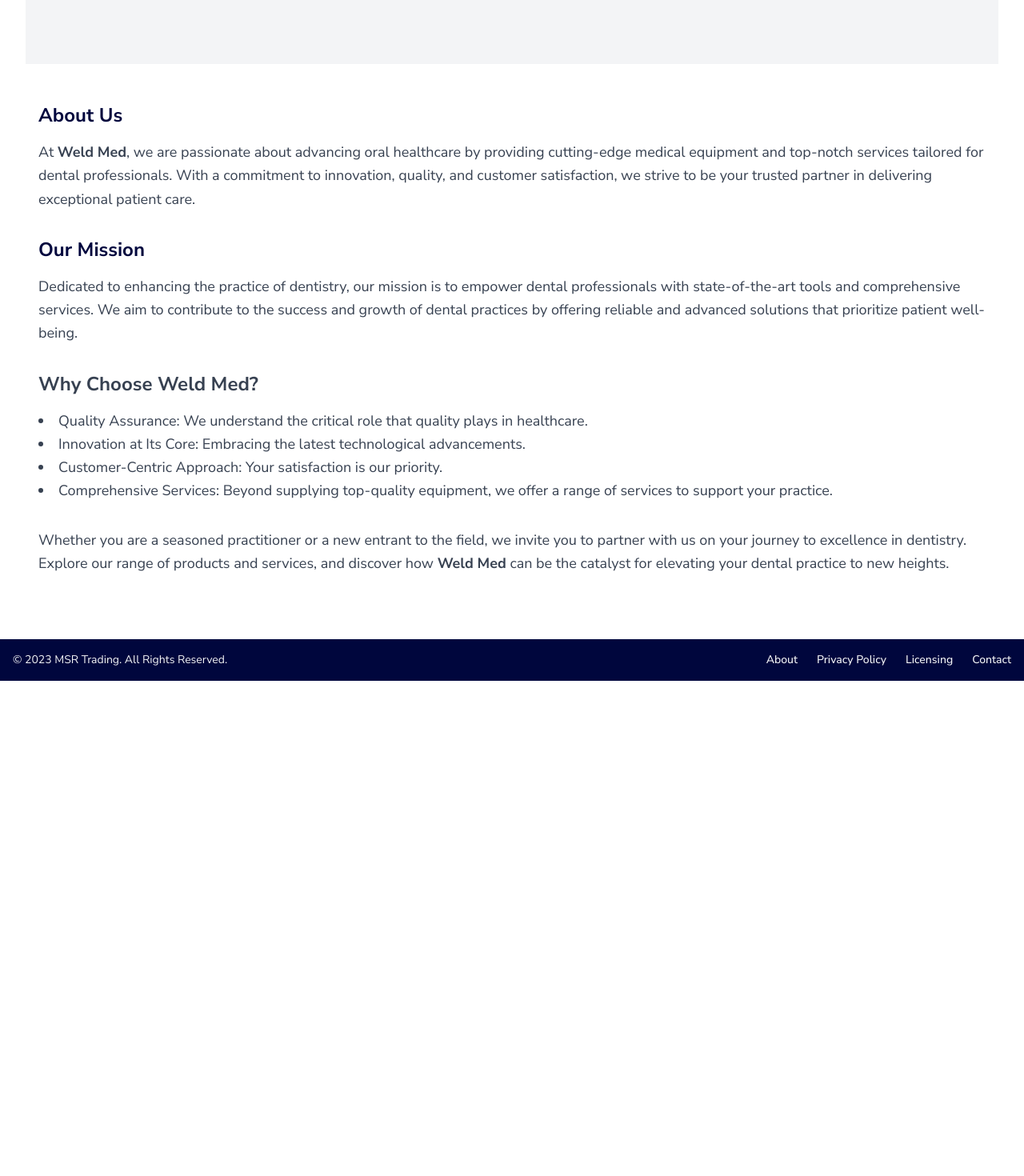
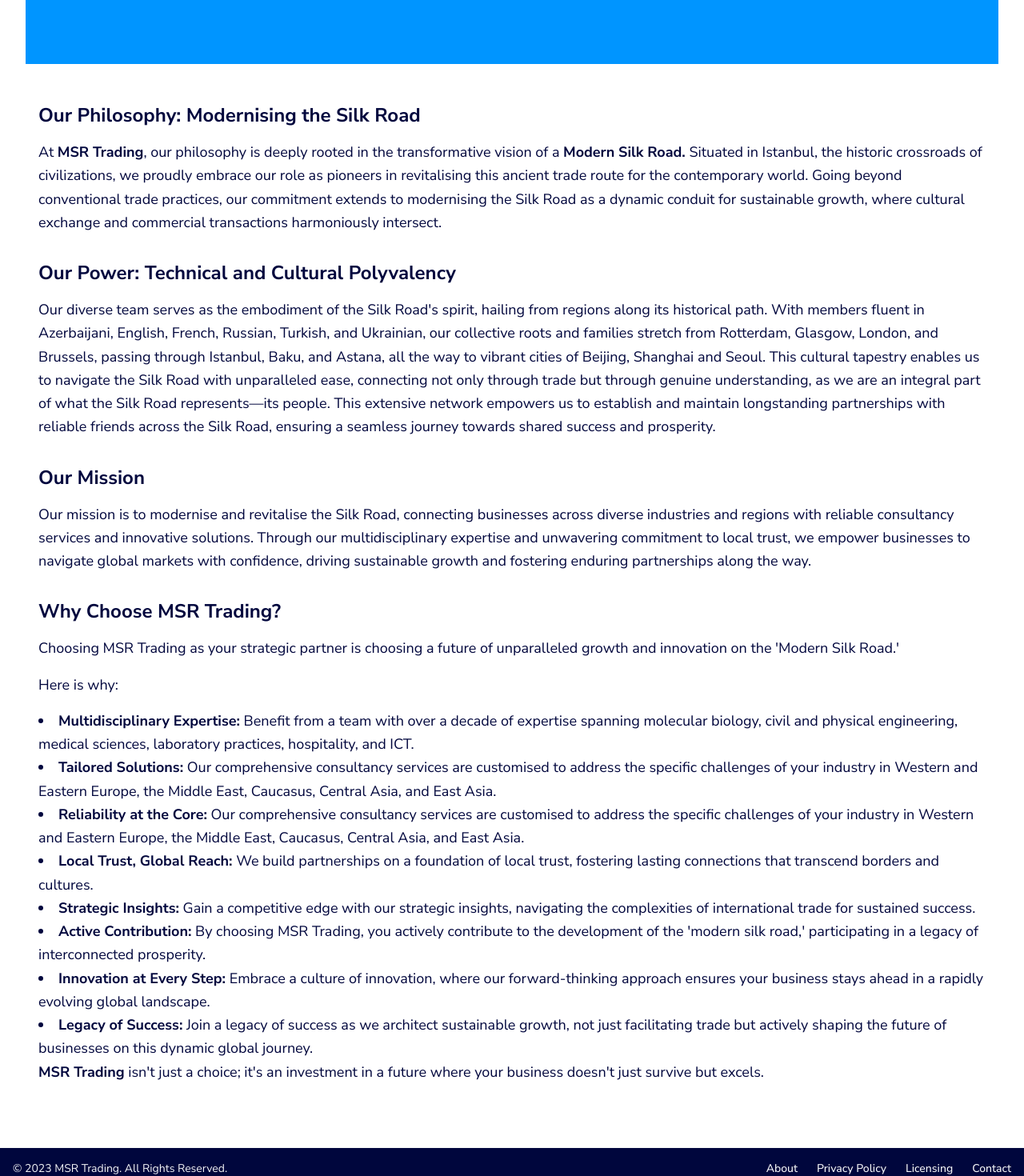
Before and after one commit to musaakhmed/msr-trading, a Next.js app: page /company in a window 1280 px wide. Shown: the part 400-1870 px from the top of the page at 80% size. Before the commit the page ends 1251 px from the top, so only its background shows below. Built offline with nearby package versions, Linux system fonts and the light colour scheme.

Commit message:
text modifications

```diff
--- a/src/app/company/page.tsx
+++ b/src/app/company/page.tsx
@@ -29,19 +29,18 @@ const paragraphVars = {
 
 const company = () => {
 	return (
-		<article className="max-w-screen container mx-auto pb-12 pt-16 lg:pt-24 ">
-			<div className=" mb-12 flex h-96 w-full flex-col items-center justify-center gap-12 bg-secondary px-8 text-center">
+		<article className="max-w-screen container mx-auto pb-12 pt-24 ">
+			<div className=" mb-12 flex h-96 w-full flex-col items-center justify-center gap-12 bg-accent px-8 text-center">
 				<motion.h1
 					variants={titleVars}
 					initial="initial"
 					animate="animate"
-					className="text-2xl font-extrabold lg:text-3xl"
+					className="text-2xl font-extrabold text-accent-foreground lg:text-3xl"
 				>
-					Our Vision, Your Success. Navigating the Path to Excellence
-					in Dentistry.
+					Our Vision, Your Success.
 				</motion.h1>
 				<motion.p
-					className="text-lg"
+					className="text-lg text-accent-foreground"
 					variants={paragraphVars}
 					initial="initial"
 					animate="animate"
@@ -51,64 +50,138 @@ const company = () => {
 					at the forefront.
 				</motion.p>
 			</div>
-			<div className="px-4">
-				<h2 className="mb-4 text-2xl font-bold">About Us</h2>
-				<p className="mb-8 text-lg leading-relaxed text-gray-700">
-					At <span className="font-bold">Weld Med</span>, we are
-					passionate about advancing oral healthcare by providing
-					cutting-edge medical equipment and top-notch services
-					tailored for dental professionals. With a commitment to
-					innovation, quality, and customer satisfaction, we strive to
-					be your trusted partner in delivering exceptional patient
-					care.
+			<div className="gap-8 px-4">
+				<h2 className="mb-4 text-2xl font-bold  ">
+					Our Philosophy: Modernising the Silk Road
+				</h2>
+				<p className="mb-8 text-lg leading-relaxed">
+					At <span className="font-bold">MSR Trading</span>, our
+					philosophy is deeply rooted in the transformative vision of
+					a <span className="font-bold">Modern Silk Road.</span>{' '}
+					Situated in Istanbul, the historic crossroads of
+					civilizations, we proudly embrace our role as pioneers in
+					revitalising this ancient trade route for the contemporary
+					world. Going beyond conventional trade practices, our
+					commitment extends to modernising the Silk Road as a dynamic
+					conduit for sustainable growth, where cultural exchange and
+					commercial transactions harmoniously intersect.
+				</p>{' '}
+			</div>
+			<div className="gap-8 px-4">
+				<h2 className="mb-4 text-2xl font-bold  ">
+					Our Power: Technical and Cultural Polyvalency
+				</h2>
+				<p className="mb-8 text-lg leading-relaxed">
+					Our diverse team serves as the embodiment of the Silk
+					Road&apos;s spirit, hailing from regions along its
+					historical path. With members fluent in Azerbaijani,
+					English, French, Russian, Turkish, and Ukrainian, our
+					collective roots and families stretch from Rotterdam,
+					Glasgow, London, and Brussels, passing through Istanbul,
+					Baku, and Astana, all the way to vibrant cities of Beijing,
+					Shanghai and Seoul. This cultural tapestry enables us to
+					navigate the Silk Road with unparalleled ease, connecting
+					not only through trade but through genuine understanding, as
+					we are an integral part of what the Silk Road represents—its
+					people. This extensive network empowers us to establish and
+					maintain longstanding partnerships with reliable friends
+					across the Silk Road, ensuring a seamless journey towards
+					shared success and prosperity.
 				</p>
 			</div>
 
 			<div className="mb-8 px-4">
 				<h2 className="mb-4 text-2xl font-bold">Our Mission</h2>
-				<p className="mb-8 text-lg leading-relaxed text-gray-700">
-					Dedicated to enhancing the practice of dentistry, our
-					mission is to empower dental professionals with
-					state-of-the-art tools and comprehensive services. We aim to
-					contribute to the success and growth of dental practices by
-					offering reliable and advanced solutions that prioritize
-					patient well-being.
+				<p className="mb-8 text-lg leading-relaxed ">
+					Our mission is to modernise and revitalise the Silk Road,
+					connecting businesses across diverse industries and regions
+					with reliable consultancy services and innovative solutions.
+					Through our multidisciplinary expertise and unwavering
+					commitment to local trust, we empower businesses to navigate
+					global markets with confidence, driving sustainable growth
+					and fostering enduring partnerships along the way.
 				</p>
 			</div>
 
-			<div className="mb-8 px-4 text-lg leading-relaxed text-gray-700">
+			<div className="mb-8 px-4 text-lg leading-relaxed ">
 				<h2 className="mb-4 text-2xl font-bold">
-					Why Choose <span className="font-bold">Weld Med</span>?
+					Why Choose <span className="font-bold">MSR Trading</span>?
 				</h2>
-				<ul className="list-inside list-disc text-gray-700">
+				<p className="mb-4">
+					Choosing MSR Trading as your strategic partner is choosing a
+					future of unparalleled growth and innovation on the
+					&apos;Modern Silk Road.&apos;
+				</p>
+				<p className="mb-4">Here is why:</p>
+				<ul className="list-inside list-disc ">
 					<li>
-						Quality Assurance: We understand the critical role that
-						quality plays in healthcare.
+						<span className="font-bold">
+							Multidisciplinary Expertise:
+						</span>{' '}
+						Benefit from a team with over a decade of expertise
+						spanning molecular biology, civil and physical
+						engineering, medical sciences, laboratory practices,
+						hospitality, and ICT.
 					</li>
 					<li>
-						Innovation at Its Core: Embracing the latest
-						technological advancements.
+						<span className="font-bold">Tailored Solutions:</span>{' '}
+						Our comprehensive consultancy services are customised to
+						address the specific challenges of your industry in
+						Western and Eastern Europe, the Middle East, Caucasus,
+						Central Asia, and East Asia.
 					</li>
 					<li>
-						Customer-Centric Approach: Your satisfaction is our
-						priority.
+						<span className="font-bold">
+							Reliability at the Core:
+						</span>{' '}
+						Our comprehensive consultancy services are customised to
+						address the specific challenges of your industry in
+						Western and Eastern Europe, the Middle East, Caucasus,
+						Central Asia, and East Asia.
 					</li>
 					<li>
-						Comprehensive Services: Beyond supplying top-quality
-						equipment, we offer a range of services to support your
-						practice.
+						<span className="font-bold">
+							Local Trust, Global Reach:
+						</span>{' '}
+						We build partnerships on a foundation of local trust,
+						fostering lasting connections that transcend borders and
+						cultures.
+					</li>
+					<li>
+						<span className="font-bold">Strategic Insights:</span>{' '}
+						Gain a competitive edge with our strategic insights,
+						navigating the complexities of international trade for
+						sustained success.
+					</li>
+					<li>
+						<span className="font-bold">Active Contribution:</span>{' '}
+						By choosing MSR Trading, you actively contribute to the
+						development of the &apos;modern silk road,&apos;
+						participating in a legacy of interconnected prosperity.
+					</li>
+					<li>
+						<span className="font-bold">
+							Innovation at Every Step:
+						</span>{' '}
+						Embrace a culture of innovation, where our
+						forward-thinking approach ensures your business stays
+						ahead in a rapidly evolving global landscape.
+					</li>
+					<li>
+						<span className="font-bold">Legacy of Success:</span>{' '}
+						Join a legacy of success as we architect sustainable
+						growth, not just facilitating trade but actively shaping
+						the future of businesses on this dynamic global journey.
 					</li>
 				</ul>
+				<p>
+					<span className="font-bold">MSR Trading</span> isn&apos;t
+					just a choice; it&apos;s an investment in a future where
+					your business doesn&apos;t just survive but excels.
+				</p>
 			</div>
 
-			<p className="mb-8 px-4 text-lg leading-relaxed text-gray-700">
-				Whether you are a seasoned practitioner or a new entrant to the
-				field, we invite you to partner with us on your journey to
-				excellence in dentistry. Explore our range of products and
-				services, and discover how{' '}
-				<span className="font-bold">Weld Med</span> can be the catalyst
-				for elevating your dental practice to new heights.
-			</p>
+			<p className="mb-8 px-4 text-lg leading-relaxed "></p>
 		</article>
 	);
 };
--- a/tailwind.config.ts
+++ b/tailwind.config.ts
@@ -1,80 +1,83 @@
-import type { Config } from "tailwindcss"
+import type { Config } from 'tailwindcss';
 
 const config = {
-  darkMode: ["class"],
+	darkMode: ['class'],
 	content: [
 		'./pages/**/*.{ts,tsx}',
 		'./components/**/*.{ts,tsx}',
 		'./app/**/*.{ts,tsx}',
 		'./src/**/*.{ts,tsx}',
 	],
-  prefix: "",
+	prefix: '',
 	theme: {
 		container: {
 			center: true,
-      padding: "2rem",
+			padding: '2rem',
 			screens: {
-        "2xl": "1400px",
+				'2xl': '1400px',
 			},
 		},
 		extend: {
+			backgroundImage: {
+				'hero-pattern': "url('/assets/images/hero/dental1.jpg')",
+			},
 			colors: {
-        border: "hsl(var(--border))",
-        input: "hsl(var(--input))",
-        ring: "hsl(var(--ring))",
-        background: "hsl(var(--background))",
-        foreground: "hsl(var(--foreground))",
+				border: 'hsl(var(--border))',
+				input: 'hsl(var(--input))',
+				ring: 'hsl(var(--ring))',
+				background: 'hsl(var(--background))',
+				foreground: 'hsl(var(--foreground))',
 				primary: {
-          DEFAULT: "hsl(var(--primary))",
-          foreground: "hsl(var(--primary-foreground))",
+					DEFAULT: 'hsl(var(--primary))',
+					foreground: 'hsl(var(--primary-foreground))',
 				},
 				secondary: {
-          DEFAULT: "hsl(var(--secondary))",
-          foreground: "hsl(var(--secondary-foreground))",
+					DEFAULT: 'hsl(var(--secondary))',
+					foreground: 'hsl(var(--secondary-foreground))',
 				},
 				destructive: {
-          DEFAULT: "hsl(var(--destructive))",
-          foreground: "hsl(var(--destructive-foreground))",
+					DEFAULT: 'hsl(var(--destructive))',
+					foreground: 'hsl(var(--destructive-foreground))',
 				},
 				muted: {
-          DEFAULT: "hsl(var(--muted))",
-          foreground: "hsl(var(--muted-foreground))",
+					DEFAULT: 'hsl(var(--muted))',
+					foreground: 'hsl(var(--muted-foreground))',
 				},
 				accent: {
-          DEFAULT: "hsl(var(--accent))",
-          foreground: "hsl(var(--accent-foreground))",
+					DEFAULT: 'hsl(var(--accent))',
+					foreground: 'hsl(var(--accent-foreground))',
 				},
 				popover: {
-          DEFAULT: "hsl(var(--popover))",
-          foreground: "hsl(var(--popover-foreground))",
+					DEFAULT: 'hsl(var(--popover))',
+					foreground: 'hsl(var(--popover-foreground))',
 				},
 				card: {
-          DEFAULT: "hsl(var(--card))",
-          foreground: "hsl(var(--card-foreground))",
+					DEFAULT: 'hsl(var(--card))',
+					foreground: 'hsl(var(--card-foreground))',
 				},
 			},
 			borderRadius: {
-        lg: "var(--radius)",
-        md: "calc(var(--radius) - 2px)",
-        sm: "calc(var(--radius) - 4px)",
+				lg: 'var(--radius)',
+				md: 'calc(var(--radius) - 2px)',
+				sm: 'calc(var(--radius) - 4px)',
 			},
 			keyframes: {
-        "accordion-down": {
-          from: { height: "0" },
-          to: { height: "var(--radix-accordion-content-height)" },
+				'accordion-down': {
+					from: { height: '0' },
+					to: { height: 'var(--radix-accordion-content-height)' },
 				},
-        "accordion-up": {
-          from: { height: "var(--radix-accordion-content-height)" },
-          to: { height: "0" },
+				'accordion-up': {
+					from: { height: 'var(--radix-accordion-content-height)' },
+					to: { height: '0' },
 				},
 			},
 			animation: {
-        "accordion-down": "accordion-down 0.2s ease-out",
-        "accordion-up": "accordion-up 0.2s ease-out",
+				'accordion-down': 'accordion-down 0.2s ease-out',
+				'accordion-up': 'accordion-up 0.2s ease-out',
 			},
 		},
 	},
-  plugins: [require("tailwindcss-animate")],
-} satisfies Config
+	plugins: [require('tailwindcss-animate')],
+} satisfies Config;
 
-export default config
+export default config;
```
Lines whose indentation alone changed are shown as unchanged.
